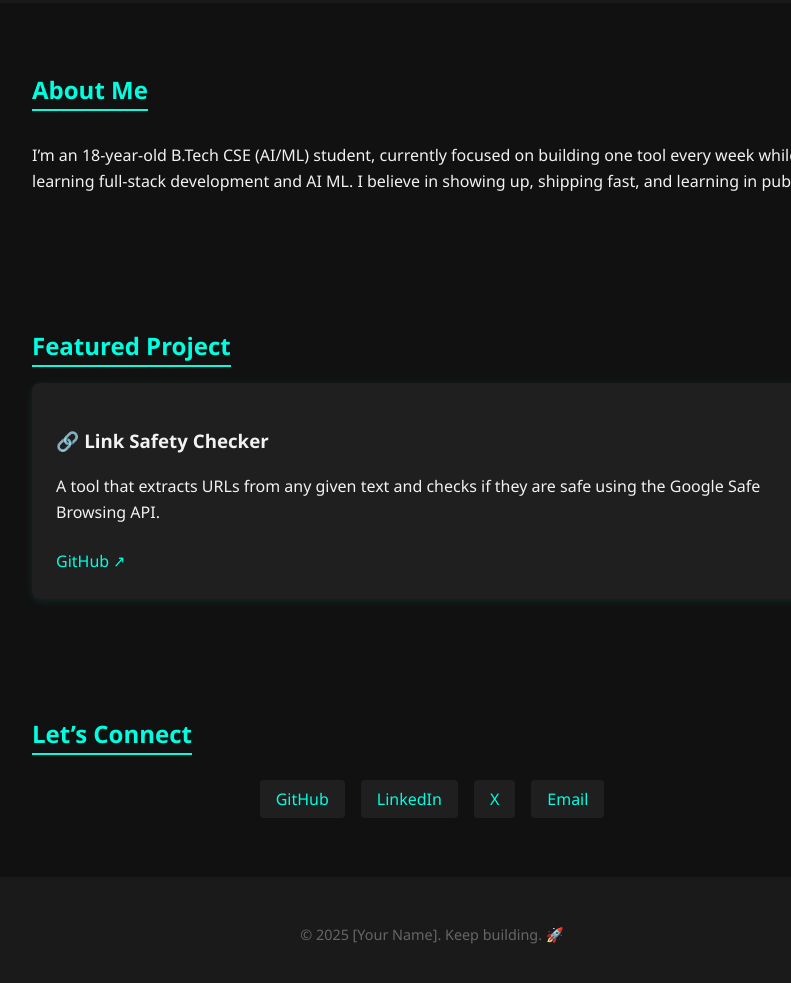
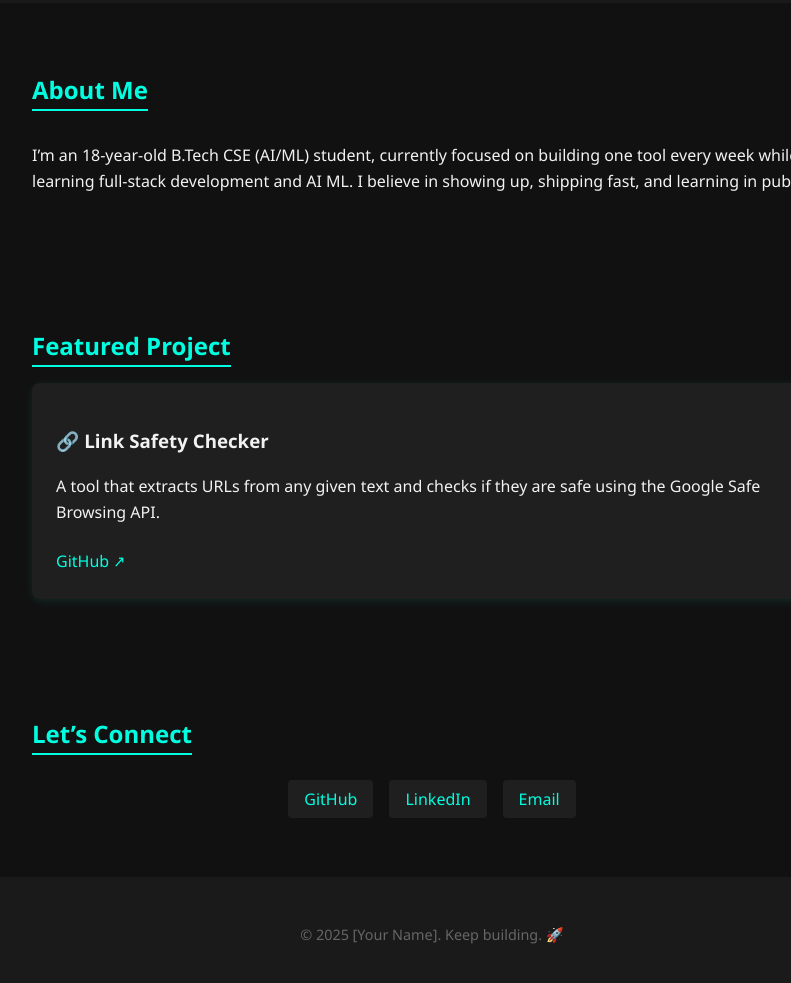
Before and after one commit to Ankan-Github1/My-updated-we, a plain HTML site: page index.html in a window 1280 px wide. Shown: the part 247-1230 px from the top of the page, without its empty margins (208-999 px from the left). Drawn offline with Linux system fonts and the light colour scheme.

Commit message:
Update index.html

```diff
--- a/index.html
+++ b/index.html
@@ -31,7 +31,7 @@
     <ul>
       <li><a href="https://github.com/Neural-Vision1" target="_blank">GitHub</a></li>
       <li><a href="https://www.linkedin.com/in/ankan-dutta-246281359/" target="_blank">LinkedIn</a></li>
-      <li><a href="https://x.com/NeuralV_AI" target="_blank">X</a></li>
+<!--       <li><a href="https://x.com/NeuralV_AI" target="_blank">X</a></li> -->
       <li><a href="https://mail.google.com/mail/?view=cm&fs=1&to=neuralv.ai@gmail.com" target="_blank">Email</a></li>
       </ul>
   </section>
```
